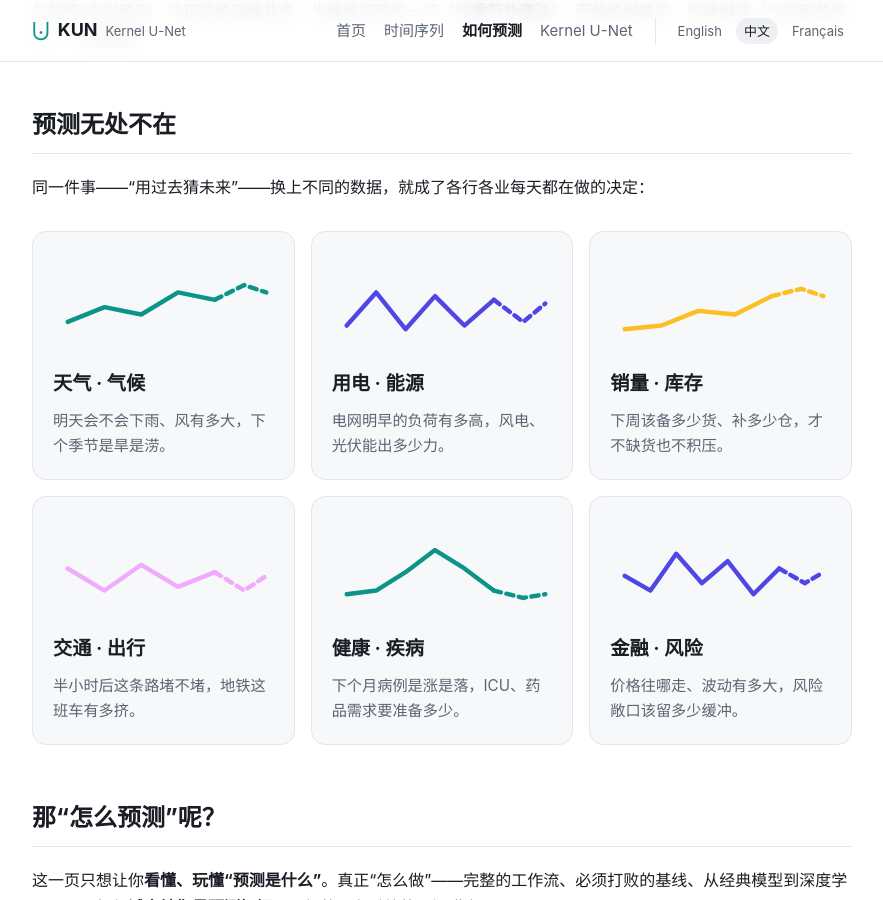
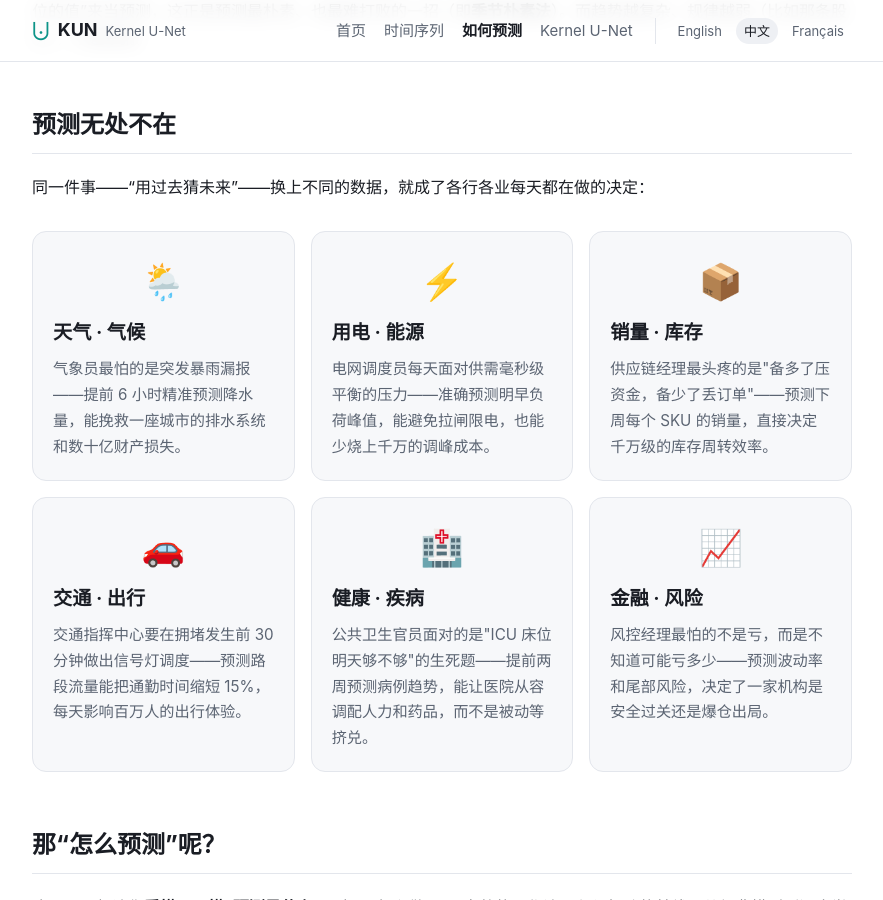
Before and after one commit to JiangYou2025/kun, a Jekyll site: the page built from zh/forecasting.md, in a window 1280 px wide and 900 px high, scrolled down 1709 px. Shown: the whole window, without its empty margins (198-1081 px from the left). Built offline with Jekyll 4.4.1, drawn with Linux system fonts in a browser that asks for light colours; comment, search, counter and statistics services are not loaded.

Commit message:
Revamp forecasting cards: add emojis, real-world pain points
Replace SVG charts with emoji icons, rewrite each scenario as a
one-sentence story about a professional's hardest problem and
how prediction creates value.

Co-Authored-By: Claude Opus 4.6 (1M context) <noreply@anthropic.com>

```diff
--- a/zh/forecasting.md
+++ b/zh/forecasting.md
@@ -149,34 +149,34 @@ next: kun
 
 <div class="cards" markdown="0">
   <div class="card">
-    <svg viewBox="0 0 120 56" aria-hidden="true"><polyline points="8,38 28,30 48,34 68,22 88,26" fill="none" stroke="var(--accent)" stroke-width="2.4" stroke-linecap="round" stroke-linejoin="round"/><polyline points="88,26 104,18 116,22" fill="none" stroke="var(--accent)" stroke-width="2.4" stroke-dasharray="4 3" stroke-linecap="round"/></svg>
+    <div style="font-size:2.2rem;text-align:center;margin-bottom:4px">🌦️</div>
     <h3>天气 · 气候</h3>
-    <p>明天会不会下雨、风有多大，下个季节是旱是涝。</p>
+    <p>气象员最怕的是突发暴雨漏报——提前 6 小时精准预测降水量，能挽救一座城市的排水系统和数十亿财产损失。</p>
   </div>
   <div class="card">
-    <svg viewBox="0 0 120 56" aria-hidden="true"><polyline points="8,40 24,22 40,42 56,24 72,40 88,26" fill="none" stroke="var(--accent-2)" stroke-width="2.4" stroke-linecap="round" stroke-linejoin="round"/><polyline points="88,26 104,38 116,28" fill="none" stroke="var(--accent-2)" stroke-width="2.4" stroke-dasharray="4 3" stroke-linecap="round"/></svg>
+    <div style="font-size:2.2rem;text-align:center;margin-bottom:4px">⚡</div>
     <h3>用电 · 能源</h3>
-    <p>电网明早的负荷有多高，风电、光伏能出多少力。</p>
+    <p>电网调度员每天面对供需毫秒级平衡的压力——准确预测明早负荷峰值，能避免拉闸限电，也能少烧上千万的调峰成本。</p>
   </div>
   <div class="card">
-    <svg viewBox="0 0 120 56" aria-hidden="true"><polyline points="8,42 28,40 48,32 68,34 88,24" fill="none" stroke="#fbbf24" stroke-width="2.4" stroke-linecap="round" stroke-linejoin="round"/><polyline points="88,24 104,20 116,24" fill="none" stroke="#fbbf24" stroke-width="2.4" stroke-dasharray="4 3" stroke-linecap="round"/></svg>
+    <div style="font-size:2.2rem;text-align:center;margin-bottom:4px">📦</div>
     <h3>销量 · 库存</h3>
-    <p>下周该备多少货、补多少仓，才不缺货也不积压。</p>
+    <p>供应链经理最头疼的是"备多了压资金，备少了丢订单"——预测下周每个 SKU 的销量，直接决定千万级的库存周转效率。</p>
   </div>
   <div class="card">
-    <svg viewBox="0 0 120 56" aria-hidden="true"><polyline points="8,28 28,40 48,26 68,38 88,30" fill="none" stroke="#f0abfc" stroke-width="2.4" stroke-linecap="round" stroke-linejoin="round"/><polyline points="88,30 104,40 116,32" fill="none" stroke="#f0abfc" stroke-width="2.4" stroke-dasharray="4 3" stroke-linecap="round"/></svg>
+    <div style="font-size:2.2rem;text-align:center;margin-bottom:4px">🚗</div>
     <h3>交通 · 出行</h3>
-    <p>半小时后这条路堵不堵，地铁这班车有多挤。</p>
+    <p>交通指挥中心要在拥堵发生前 30 分钟做出信号灯调度——预测路段流量能把通勤时间缩短 15%，每天影响百万人的出行体验。</p>
   </div>
   <div class="card">
-    <svg viewBox="0 0 120 56" aria-hidden="true"><polyline points="8,42 24,40 40,30 56,18 72,28 88,40" fill="none" stroke="var(--accent)" stroke-width="2.4" stroke-linecap="round" stroke-linejoin="round"/><polyline points="88,40 104,44 116,42" fill="none" stroke="var(--accent)" stroke-width="2.4" stroke-dasharray="4 3" stroke-linecap="round"/></svg>
+    <div style="font-size:2.2rem;text-align:center;margin-bottom:4px">🏥</div>
     <h3>健康 · 疾病</h3>
-    <p>下个月病例是涨是落，ICU、药品需求要准备多少。</p>
+    <p>公共卫生官员面对的是"ICU 床位明天够不够"的生死题——提前两周预测病例趋势，能让医院从容调配人力和药品，而不是被动等挤兑。</p>
   </div>
   <div class="card">
-    <svg viewBox="0 0 120 56" aria-hidden="true"><polyline points="8,32 22,40 36,20 50,36 64,24 78,42 92,28" fill="none" stroke="var(--accent-2)" stroke-width="2.4" stroke-linecap="round" stroke-linejoin="round"/><polyline points="92,28 106,36 116,30" fill="none" stroke="var(--accent-2)" stroke-width="2.4" stroke-dasharray="4 3" stroke-linecap="round"/></svg>
+    <div style="font-size:2.2rem;text-align:center;margin-bottom:4px">📈</div>
     <h3>金融 · 风险</h3>
-    <p>价格往哪走、波动有多大，风险敞口该留多少缓冲。</p>
+    <p>风控经理最怕的不是亏，而是不知道可能亏多少——预测波动率和尾部风险，决定了一家机构是安全过关还是爆仓出局。</p>
   </div>
 </div>
 
```
